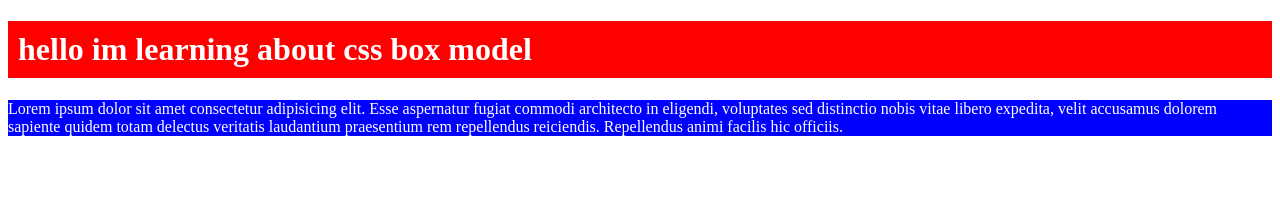
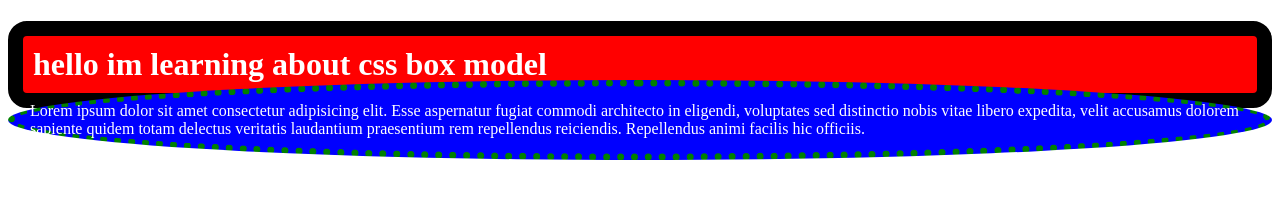
Before and after one commit to sun-n-y/boxModel, a plain HTML site: page index.html in a window 1280 px wide. Drawn offline with Linux system fonts and the light colour scheme.

Commit message:
add styles to html structure for border radius and negative margins

```diff
--- a/main.css
+++ b/main.css
@@ -7,7 +7,13 @@ p {
 h1 {
   background: red;
   padding: 10px;
+  border: 15px solid black;
+  border-radius: 19px;
 }
 p {
   background: blue;
+  padding: 15px;
+  border: 7px dotted green;
+  border-radius: 50%;
+  margin-top: -50px;
 }
```
